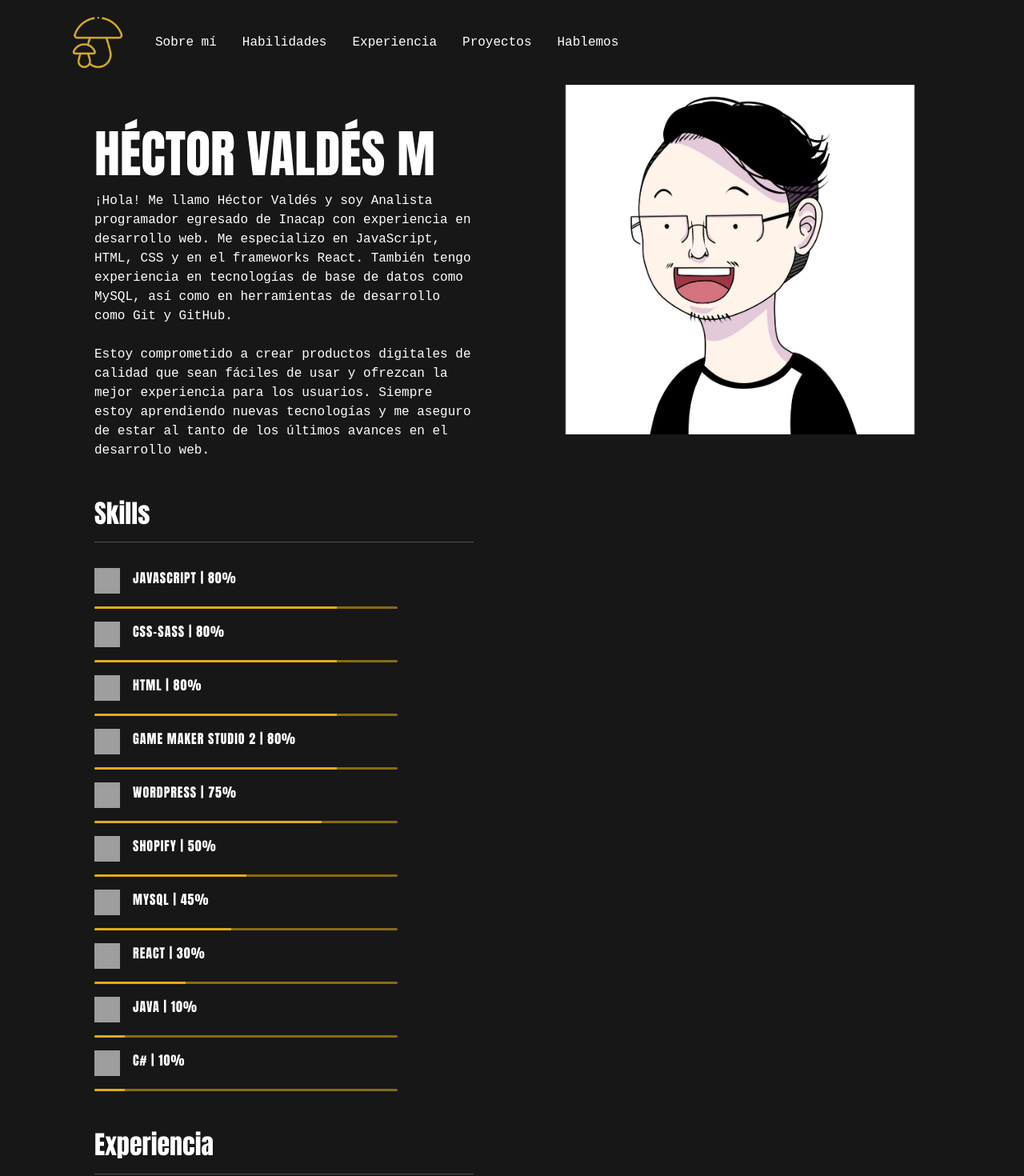
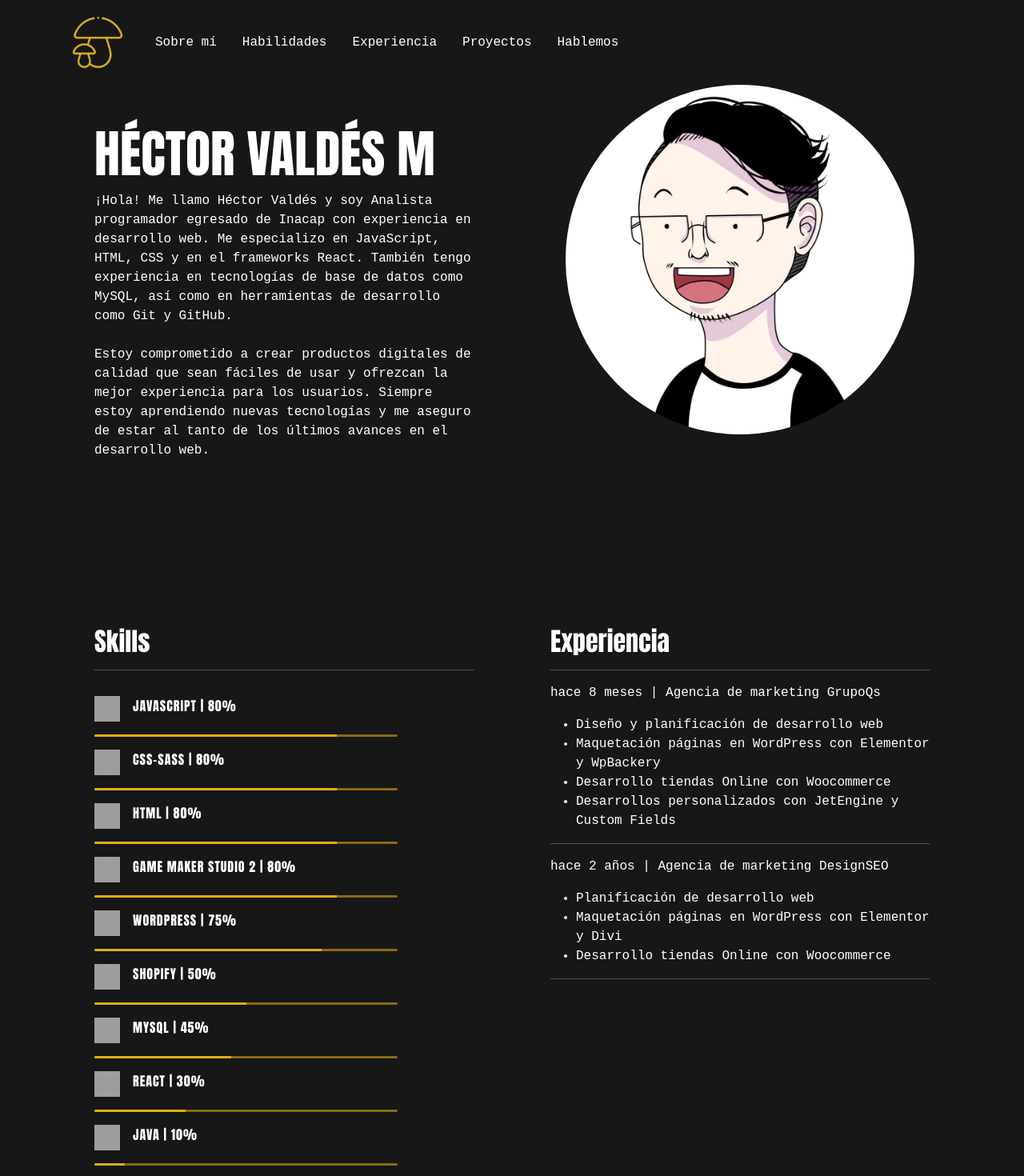
Before and after one commit to Mushroom0047/portfolio-2023, a React (Vite) app: page / in a window 1280 px wide. Shown: the top 1470 px of the page at 80% size. Built offline with nearby package versions, Linux system fonts and the light colour scheme; grey boxes are pictures that could not be loaded.

Commit message:
Changed column and photo

```diff
--- a/src/Components/Banner/Banner.jsx
+++ b/src/Components/Banner/Banner.jsx
@@ -2,6 +2,7 @@ import { Col, Container, Row } from "react-bootstrap"
 import { Skills } from "../Skills/Skills"
 import Experience from "../Experience/Experience";
 import ImgProfile from '../../assets/yo-webp.webp';
+import Image from 'react-bootstrap/Image';
 import './banner.css';
 import { Fade, Slide } from "react-awesome-reveal";
 
@@ -27,7 +28,21 @@ export const Banner = () => {
                   web.
                   </p>
                 </Slide>
-
+            </Col>
+            <Col className="text-center" sm={12} md={6} lg={6} >
+              <Slide direction="right" triggerOnce className="col__img__profile">
+                <Image
+                src={ImgProfile}
+                width='80%'
+                height='auto'
+                alt='Imagen de perfil'
+                roundedCircle
+                />
+              </Slide>
+            </Col>
+        </Row>
+        <Row>
+          <Col xs='12' sm='12' md='6' lg='6' className="p-5 mb-5">
             <h2 className="mt-5" id="skills">Skills</h2>
             <hr/>
             <Fade cascade triggerOnce duration='500'>
@@ -42,12 +57,13 @@ export const Banner = () => {
             <Skills titulo="JAVA" percentage={10} img={'java-coffee-cup-logo--v1.png'}/>
             <Skills titulo="C#" percentage={10} img={'c-sharp-logo.png'}/>
             </Fade>
-
-                  <Slide triggerOnce>
+          </Col>
+          <Col xs='12' sm='12' md='6' lg='6' className="p-5 mb-5">
+          <Slide triggerOnce direction='right'>
             <h2 className="mt-5" id='experience'>Experiencia</h2>
             </Slide>
             <hr />
-                  <Slide cascade triggerOnce>
+            <Slide cascade triggerOnce direction='right'>
             <Experience
               year = "20220401"
               company = "Agencia de marketing GrupoQs"
@@ -60,17 +76,6 @@ export const Banner = () => {
               />
               </Slide>
           </Col>
-            <Col className="text-center" sm={12} md={6} lg={6} >
-            <Slide direction="right" triggerOnce>
-              <img
-              className="img__profile"
-              src={ImgProfile}
-              width='80%'
-              height='auto'
-              alt='Imagen de perfil'
-              />
-            </Slide>
-            </Col>
         </Row>
     </Container>
   )
--- a/src/Components/Contact/Contact.jsx
+++ b/src/Components/Contact/Contact.jsx
@@ -23,7 +23,7 @@ export const Contact = () => {
                 </Slide>
                 <hr />
             </Col>
-            <Fade direction="up">
+            <Fade direction="up" triggerOnce>
             <Row className="row__icons">
                 <IconContact urlLink={urlLinks[0]} icon={InstagramSVG} nombre='Instagram'/>
                 <IconContact urlLink={urlLinks[1]} icon={GitSVG} nombre='Github'/>
--- a/src/Components/Projects/Projects.jsx
+++ b/src/Components/Projects/Projects.jsx
@@ -19,6 +19,7 @@ const projectList = nameProject.map(({title, desc, urlImg, link, icon}, index) =
         alt={title}
         width='100%'
         height='auto'
+        fluid
       />
       <div className='p-3'>
         <h3 className='py-3'>{title}</h3>
--- a/src/Components/Projects/projects.css
+++ b/src/Components/Projects/projects.css
@@ -55,3 +55,8 @@
     width: 100%;
     gap: 15px;
   }
+  @media only screen and (max-width: 600px) {
+    .div__projects_single{
+      max-width: 100% !important;
+    }
+  }
--- a/src/Components/Projects/projectsList.js
+++ b/src/Components/Projects/projectsList.js
@@ -12,7 +12,7 @@ export const reactProjects = [
         title: "Gif expert app",
         desc: "Primera aplicación de React, muestra gifs consumiendo la API de Giphy.",
         urlImg: urlImg + "Gif-Expert-App-React.webp",
-        link: "",
+        link: "https://gif-expert-react-mushroom.netlify.app",
         icon: []
     },
 ]
```
Lines whose indentation alone changed are shown as unchanged.
